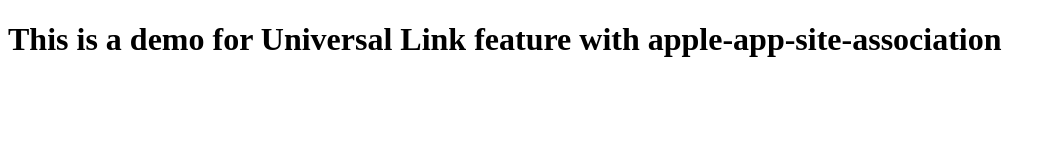
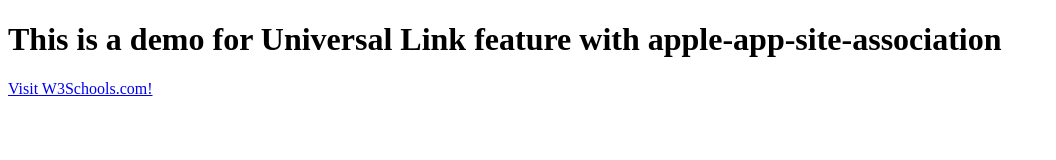
Before and after one commit to mfdcoder/universalLinks, a website: page index.html in a window 1280 px wide. Shown: the whole page, without its empty margins (0-1056 px from the left). Drawn offline with Linux system fonts and the light colour scheme.

Commit message:
Update index.html

```diff
--- a/index.html
+++ b/index.html
@@ -5,6 +5,6 @@
     </head>
   <body>
     <h1>This is a demo for Universal Link feature with apple-app-site-association</h1>
-
+<a href="https://memeber.d0.progyny.com?Clinic=ABC&Dr=Max">Visit W3Schools.com!</a>
   </body>
 </html>
```
